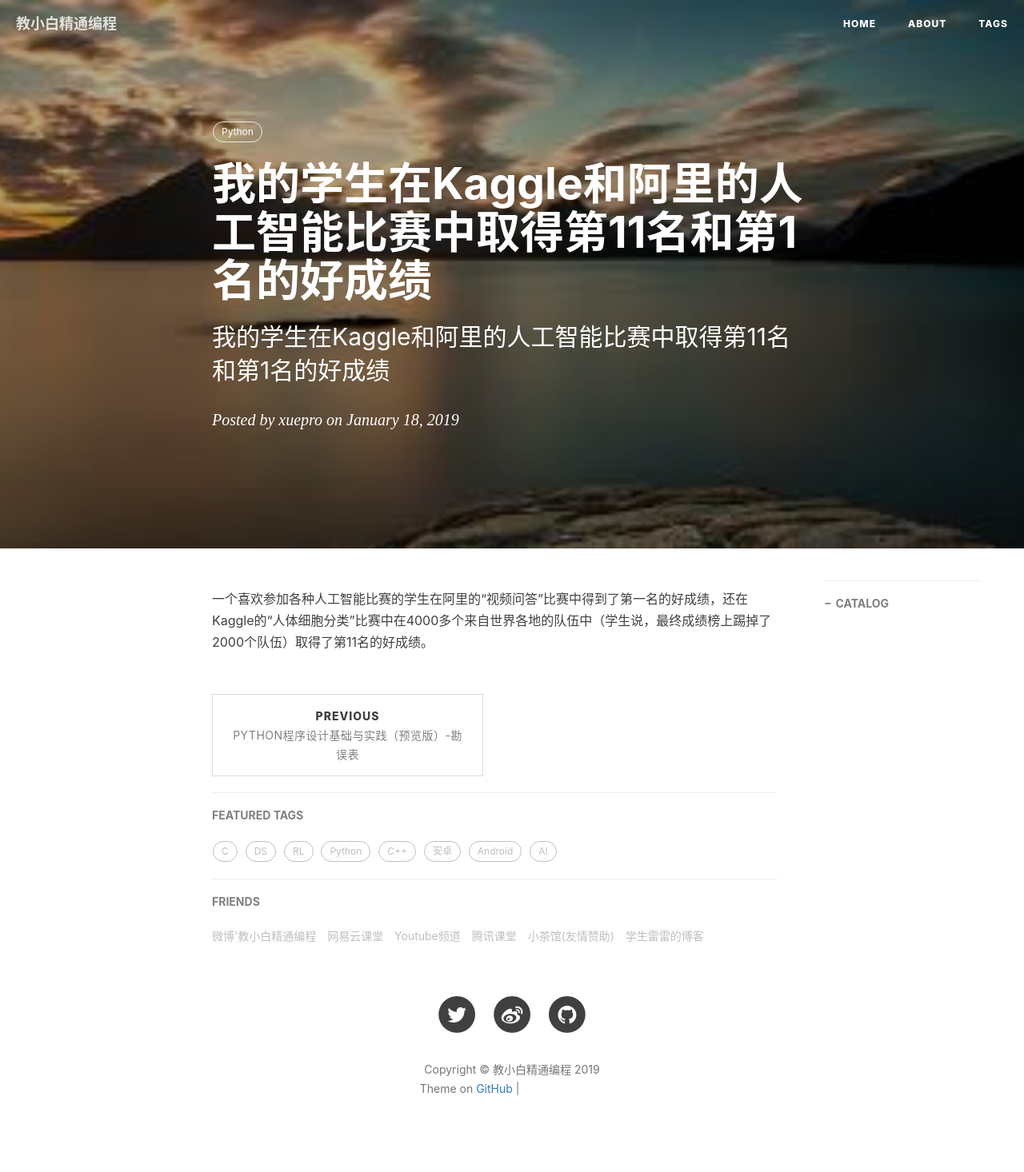
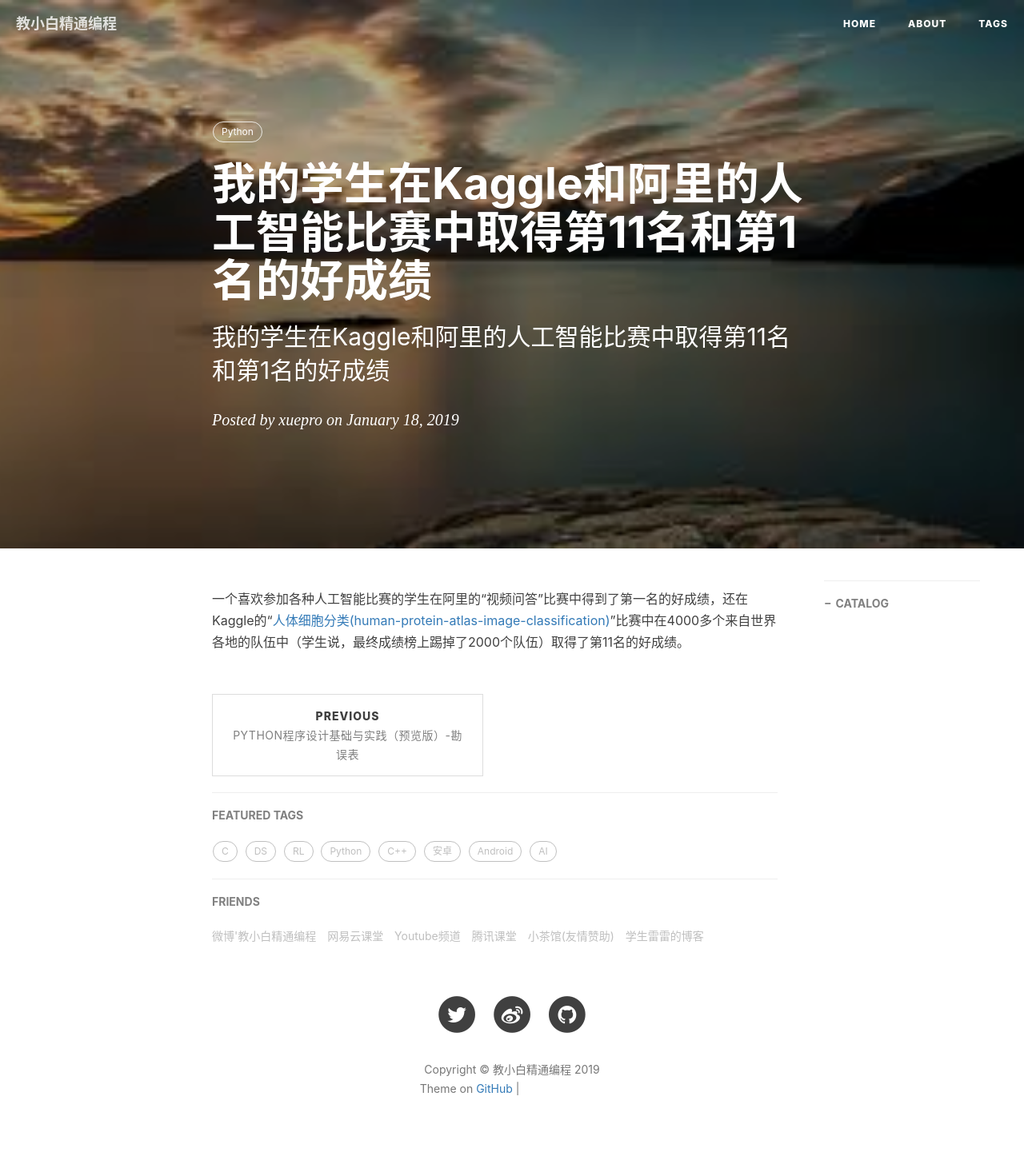
Before and after one commit to xuepro/xuepro.github.io, a Jekyll site: the page built from _posts/2019-01-18-学生在Kaggle和阿里的人工智能比赛中取得第11名和第1名的好成绩.md, in a window 1280 px wide. Shown: the whole page at 80% size. Built offline with Jekyll 4.4.1, drawn with Linux system fonts in a browser that asks for light colours; nearby versions of some CDN libraries; comment, search, counter and statistics services are not loaded; grey boxes are pictures that could not be loaded.

Commit message:
Update 2019-01-18-学生在Kaggle和阿里的人工智能比赛中取得第11名和第1名的好成绩.md

```diff
--- a/_posts/2019-01-18-学生在Kaggle和阿里的人工智能比赛中取得第11名和第1名的好成绩.md
+++ b/_posts/2019-01-18-学生在Kaggle和阿里的人工智能比赛中取得第11名和第1名的好成绩.md
@@ -13,4 +13,4 @@
 
 ---
 
-一个喜欢参加各种人工智能比赛的学生在阿里的“视频问答”比赛中得到了第一名的好成绩，还在Kaggle的“人体细胞分类”比赛中在4000多个来自世界各地的队伍中（学生说，最终成绩榜上踢掉了2000个队伍）取得了第11名的好成绩。
+一个喜欢参加各种人工智能比赛的学生在阿里的“视频问答”比赛中得到了第一名的好成绩，还在Kaggle的“[人体细胞分类(human-protein-atlas-image-classification)](https://www.kaggle.com/c/human-protein-atlas-image-classification)”比赛中在4000多个来自世界各地的队伍中（学生说，最终成绩榜上踢掉了2000个队伍）取得了第11名的好成绩。
```
